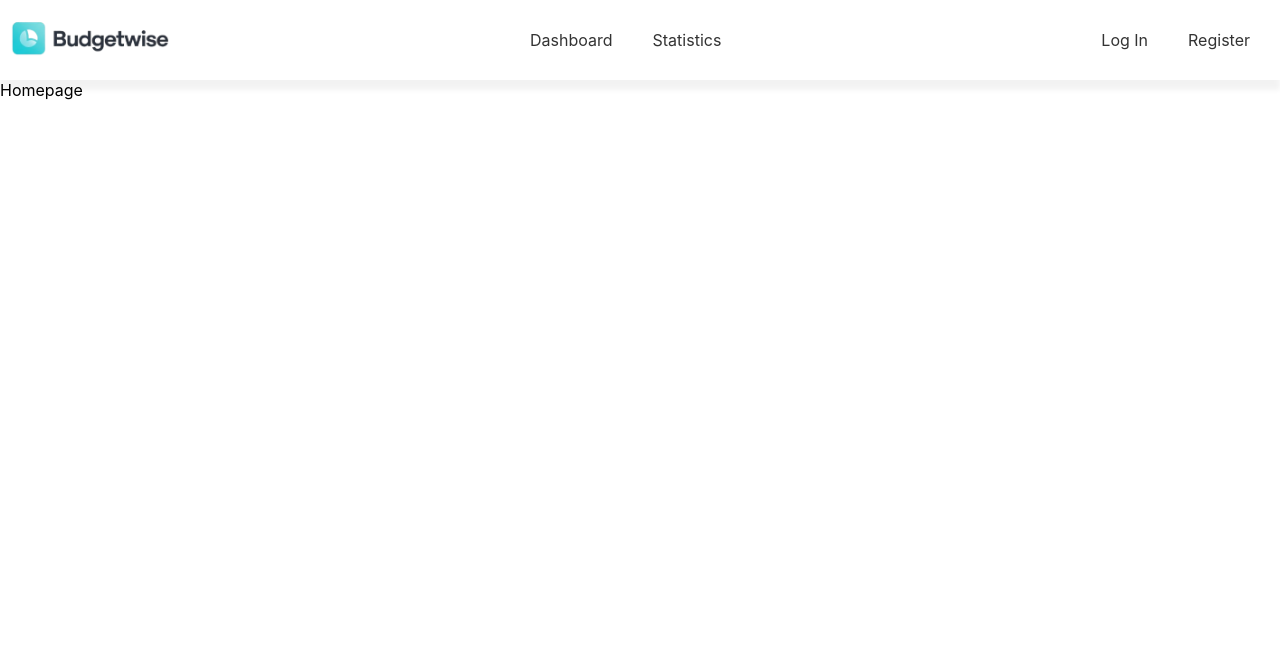
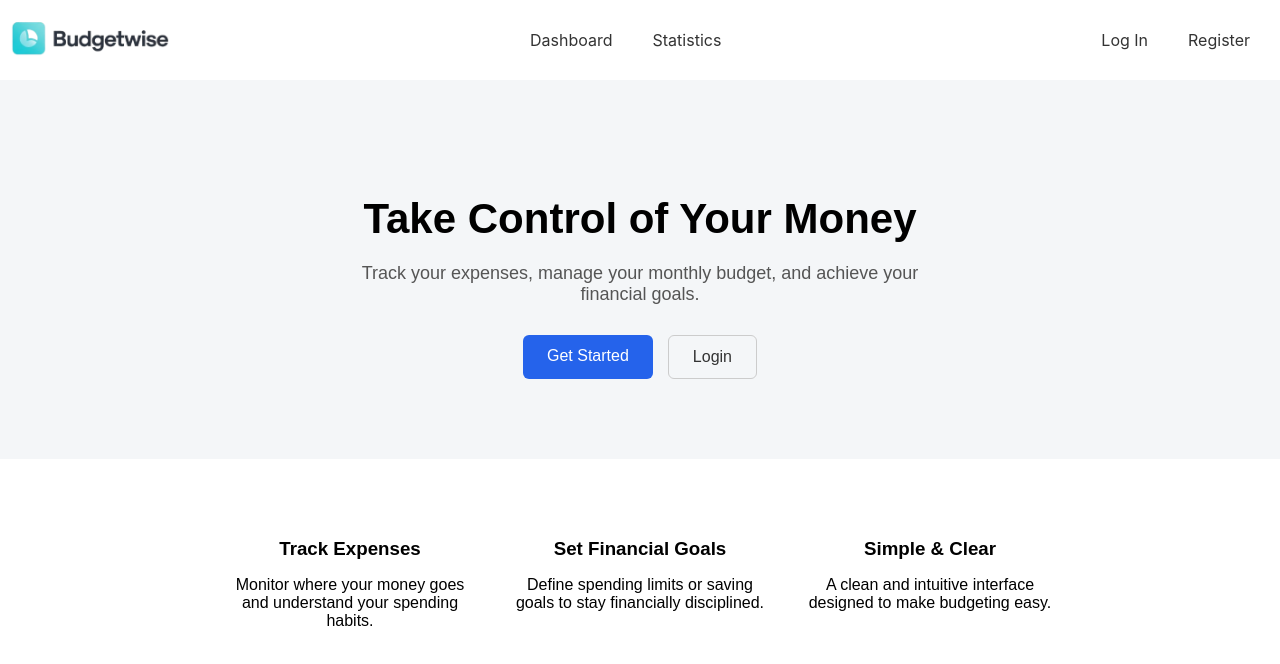
Before and after one commit to DZhivkovv/budgetwise, a React (Create React App) app in the folder frontend/: page / in a window 1280 px wide. Shown: the top 664 px of the page. Built offline with nearby package versions, Linux system fonts and the light colour scheme; no server answers.

Commit message:
feat: Add content and styling to the homepage

```diff
--- /dev/null
+++ b/frontend/src/pages/Homepage/Homepage.css
@@ -0,0 +1,84 @@
+.homepage {
+  display: flex;
+  flex-direction: column;
+  font-family: Arial, sans-serif;
+}
+
+/* HERO */
+
+.hero {
+  text-align: center;
+  padding: 80px 20px;
+  background: #f4f6f8;
+}
+
+.hero h1 {
+  font-size: 42px;
+  margin-bottom: 20px;
+}
+
+.hero p {
+  max-width: 600px;
+  margin: 0 auto 30px auto;
+  color: #555;
+  font-size: 18px;
+}
+
+.hero-buttons {
+  display: flex;
+  justify-content: center;
+  gap: 15px;
+}
+
+/* BUTTONS */
+
+.btn-primary {
+  background: #2563eb;
+  color: white;
+  padding: 12px 24px;
+  border-radius: 6px;
+  text-decoration: none;
+}
+
+.btn-primary:hover {
+  background: #1d4ed8;
+}
+
+.btn-secondary {
+  border: 1px solid #ccc;
+  padding: 12px 24px;
+  border-radius: 6px;
+  text-decoration: none;
+  color: #333;
+}
+
+.btn-secondary:hover {
+  background: #eee;
+}
+
+/* FEATURES */
+
+.features {
+  display: flex;
+  justify-content: center;
+  gap: 40px;
+  padding: 60px 20px;
+}
+
+.feature {
+  max-width: 250px;
+  text-align: center;
+}
+
+.feature h3 {
+  margin-bottom: 10px;
+}
+
+/* FOOTER */
+
+.footer {
+  margin-top: auto;
+  text-align: center;
+  padding: 20px;
+  color: #777;
+}
--- a/frontend/src/pages/Homepage/index.js
+++ b/frontend/src/pages/Homepage/index.js
@@ -1,13 +1,57 @@
-import useRedirectIfAuthenticated from '../../hooks/useRedirectIfAuthenticated'
+import { Link } from "react-router-dom";
+import useRedirectIfAuthenticated from "../../hooks/useRedirectIfAuthenticated";
+import "./Homepage.css";
 
-// The app's homepage
 const Homepage = () => {
-    // A hook that checks if the user is already authenticated. If he is, he will be redirected to Dashboard page
-    useRedirectIfAuthenticated('/dashboard');
+  // A hook that checks if the user is already authenticated. If he is, he will be redirected to Dashboard page
+  useRedirectIfAuthenticated("/dashboard");
 
-    return (
-    <div>Homepage</div>
-  )
-}
+  return (
+    <div className="homepage">
+      <section className="hero">
+        <h1>Take Control of Your Money</h1>
 
-export default Homepage
+        <p>
+          Track your expenses, manage your monthly budget, and achieve your
+          financial goals.
+        </p>
+
+        <div className="hero-buttons">
+          <Link to="/register" className="btn-primary">
+            Get Started
+          </Link>
+
+          <Link to="/login" className="btn-secondary">
+            Login
+          </Link>
+        </div>
+      </section>
+
+      <section className="features">
+        <div className="feature">
+          <h3>Track Expenses</h3>
+          <p>
+            Monitor where your money goes and understand your spending habits.
+          </p>
+        </div>
+
+        <div className="feature">
+          <h3>Set Financial Goals</h3>
+          <p>
+            Define spending limits or saving goals to stay financially
+            disciplined.
+          </p>
+        </div>
+
+        <div className="feature">
+          <h3>Simple & Clear</h3>
+          <p>
+            A clean and intuitive interface designed to make budgeting easy.
+          </p>
+        </div>
+      </section>
+    </div>
+  );
+};
+
+export default Homepage;
```
